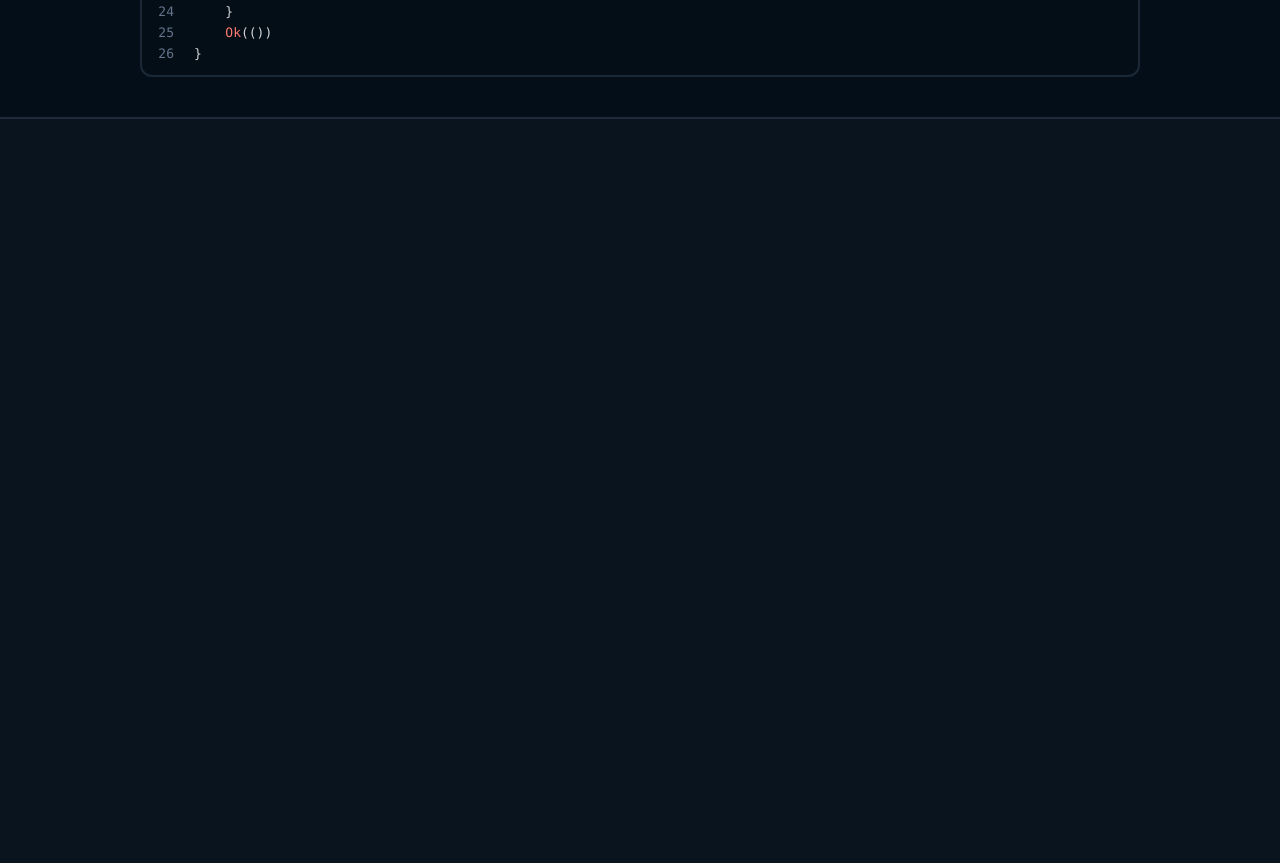
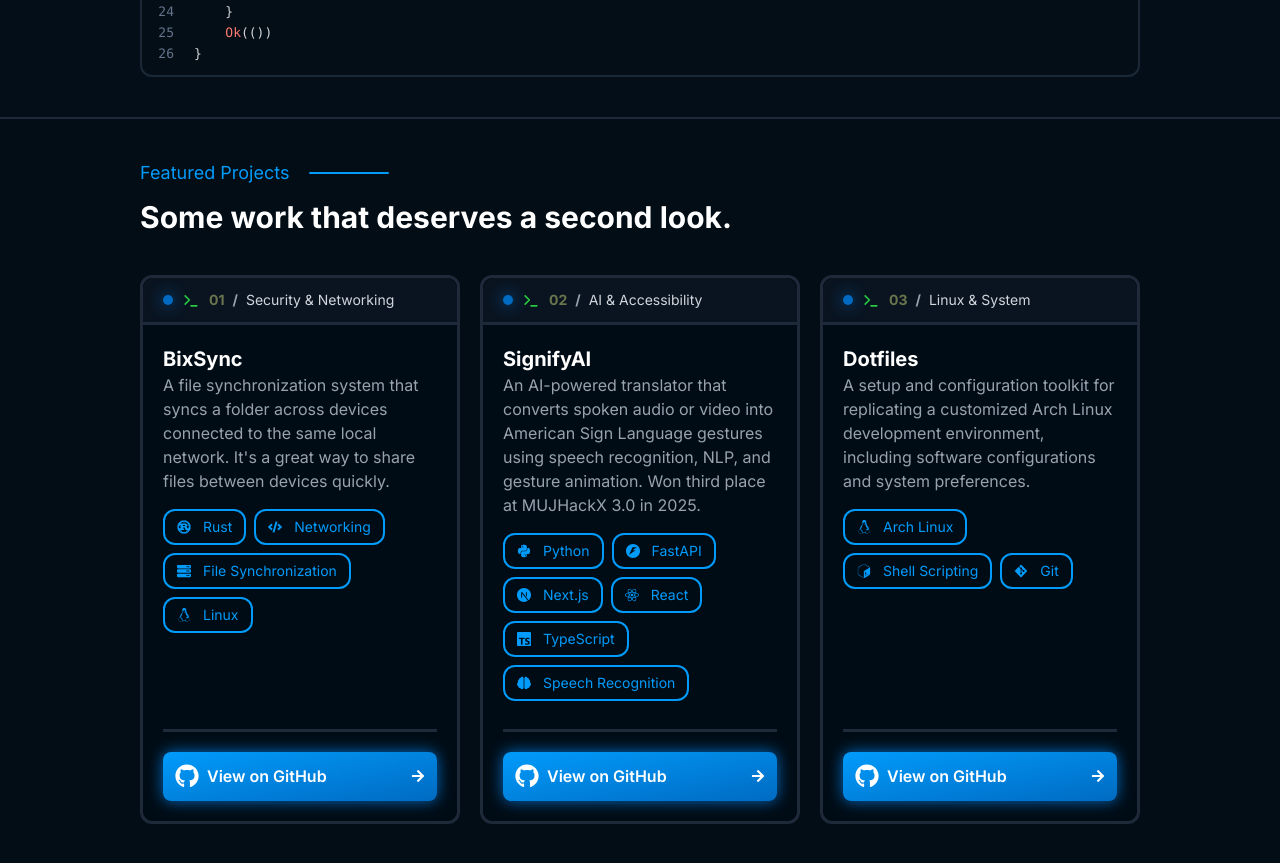
Before and after one commit to BIGBEASTISHANK/bigbeastishank.com, a Next.js app: page / in a window 1280 px wide. Shown: the part 1545-2408 px from the top of the page. Before the commit the page ends 1664 px from the top, so only its background shows below. Built offline with nearby package versions, Linux system fonts and the light colour scheme.

Commit message:
[UPDATE] Featured Project section Responsive

```diff
--- a/src/app/page.tsx
+++ b/src/app/page.tsx
@@ -7,7 +7,7 @@ export default function Home() {
 		<div>
 			<HeroComponent />
 			<AboutComponent />
-			{/* <FeaturedProjects /> */}
+			<FeaturedProjects />
 		</div>
 	);
 }
--- a/src/components/About.tsx
+++ b/src/components/About.tsx
@@ -39,9 +39,9 @@ export default function AboutComponent() {
 
 					<div className="relative w-fit sm:mb-5 mb-1">
 						<select
+							value={currentTechStack}
 							onChange={(e) => setCurrentTechStack(e.target.value as Section)}
-							defaultValue={drfaultCurrectTechStack}
-							className="w-full cursor-pointer appearance-none rounded-2xl border-2 border-[#1B2937] bg-[#040E17] py-2 pl-4 pr-10 text-sm sm:text-base md:text-md text-white outline-none select-none"
+							className="w-full z-10 cursor-pointer appearance-none rounded-2xl border-2 border-[#1B2937] bg-[#040E17] py-2 pl-4 pr-10 text-sm sm:text-base md:text-md text-white outline-none select-none"
 						>
 							{Object.values(Section).map((data) => (
 								<option key={data} value={data}>
--- a/src/components/FeaturedProjects.tsx
+++ b/src/components/FeaturedProjects.tsx
@@ -9,51 +9,66 @@ export default function FeaturedProjects() {
 	);
 
 	return (
-		<section id="featured-projects" className="bg-[#020D15] px-4 py-10 sm:px-8 lg:px-20 xl:2xl:px-40 xl:px-35 lg:px-30 md:px-25 sm:px-20 px-10 featuredProjects">
+		<section
+			id="featured-projects"
+			className="featuredProjects bg-[#020D15] py-10 2xl:px-40 xl:px-35 lg:px-30 md:px-25 sm:px-20 px-10"
+		>
 			<SectionTitleComponent title="Featured Projects" />
 
-			<div className="flex flex-col gap-1 text-3xl font-bold">
+			{/* Subtitle */}
+			<div className="flex flex-col gap-1 text-xl font-bold sm:text-2xl md:text-3xl">
 				<p>Some work that deserves a second look.</p>
 			</div>
 
-			<div className="grid grid-cols-3 gap-5 mt-10">
+			{/* Responsive project grid */}
+			<div className="mt-10 grid grid-cols-1 gap-5 sm:grid-cols-2 xl:grid-cols-3">
 				{featuredProjects.map((data, index) => {
 					return (
 						<div
 							key={index}
-							className="border-3 border-gray-800 rounded-xl text-sm flex flex-col hover:scale-[1.025] card-glow transition-all"
+							className="card-glow flex min-w-0 flex-col rounded-xl border-3 border-gray-800 text-sm transition-all hover:scale-[1.025]"
 						>
 							{/* Title bar */}
-							<div className="flex items-center gap-2 px-5 py-3 rounded-t-xl bg-[#0A1420] border-b-3 border-gray-800">
+							<div className="flex items-center gap-2 rounded-t-xl border-b-3 border-gray-800 bg-[#0A1420] px-3 py-3 sm:px-5">
 								{/* Dot */}
-								<div className="h-2.5 w-2.5 rounded-full dot-glow" />
-								{/* Terminal Icon */}
-								<TbTerminal className="text-[#28C840] text-xl" />
-								<p className="text-[#6A744D] font-bold">{String(index + 1).padStart(2, "0")}</p>
-								<p className="text-gray-400 font-bold">/</p>
-								{/* Project Catagory */}
-								<p className="text-gray-300">{data.category}</p>
+								<div className="dot-glow h-2.5 w-2.5 shrink-0 rounded-full" />
+
+								{/* Terminal icon */}
+								<TbTerminal className="shrink-0 text-xl text-[#28C840]" />
+
+								{/* Project number */}
+								<p className="shrink-0 font-bold text-[#6A744D]">
+									{String(index + 1).padStart(2, "0")}
+								</p>
+
+								<p className="shrink-0 font-bold text-gray-400">/</p>
+
+								{/* Project category */}
+								<p className="min-w-0 truncate text-xs text-gray-300 sm:text-sm">{data.category}</p>
 							</div>
 
 							{/* Content */}
-							<div className="flex flex-col h-full gap-1 py-5 rounded-b-xl bg-[#000C15]">
-								{/* Main Content */}
-								<div className="px-5">
+							<div className="flex h-full flex-col gap-1 rounded-b-xl bg-[#000C15] py-5">
+								{/* Main content */}
+								<div className="px-3 sm:px-5">
 									{/* Title */}
-									<p className="text-xl font-bold">{data.title}</p>
+									<p className="text-lg font-bold sm:text-xl">{data.title}</p>
+
 									{/* Description */}
-									<p className="text-gray-400 text-md">{data.description}</p>
+									<p className="text-sm text-gray-400 sm:text-base">{data.description}</p>
+
 									{/* Tags */}
-									<div className="flex flex-wrap gap-2 text-gray-400 pt-4 py-6">
-										{data.tags.map((tag, index) => {
+									<div className="flex flex-wrap gap-2 pt-4 pb-6 text-gray-400">
+										{data.tags.map((tag, tagIndex) => {
 											const TagIcon = tag[0];
 											const TagName = tag[1];
+
 											return (
 												<div
-													key={index}
-													className={`flex gap-3 text-sm items-center px-3 py-1.5 text-[#019BFB] border-2 border-[#019BFB] rounded-xl`}
+													key={tagIndex}
+													className="flex items-center gap-2 rounded-xl border-2 border-[#019BFB] px-2 py-1.5 text-xs text-[#019BFB] sm:gap-3 sm:px-3 sm:text-sm"
 												>
-													<TagIcon className="text-sm" />
+													<TagIcon className="shrink-0 text-sm" />
 													<p>{TagName}</p>
 												</div>
 											);
@@ -61,17 +76,19 @@ export default function FeaturedProjects() {
 									</div>
 								</div>
 
-								{/* Github Button */}
-								<div className="mx-5 mt-auto h-18 pt-5 border-t-3 border-gray-800">
+								{/* GitHub button */}
+								<div className="mx-3 mt-auto min-h-18 border-t-3 border-gray-800 pt-5 sm:mx-5">
 									<a
 										href={data.projectUrl}
 										target="_blank"
-										className="flex items-center h-full github-button px-3 gap-2 rounded-lg hover:scale-[1.025] transition-all"
+										rel="noopener noreferrer"
+										className="github-button flex h-full items-center gap-2 rounded-lg px-3 transition-all hover:scale-[1.025]"
 									>
-										<FaGithub className="text-2xl" />
-										<p className="text-md font-semibold">View on GitHub</p>
+										<FaGithub className="shrink-0 text-2xl" />
 
-										<FaArrowRight className="font-thin ml-auto" />
+										<p className="text-sm font-semibold sm:text-base">View on GitHub</p>
+
+										<FaArrowRight className="ml-auto shrink-0 font-thin" />
 									</a>
 								</div>
 							</div>
```
